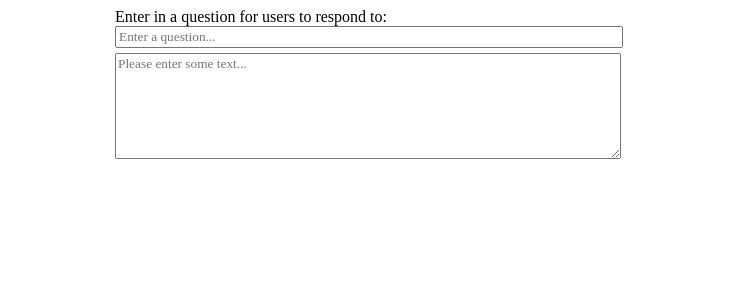
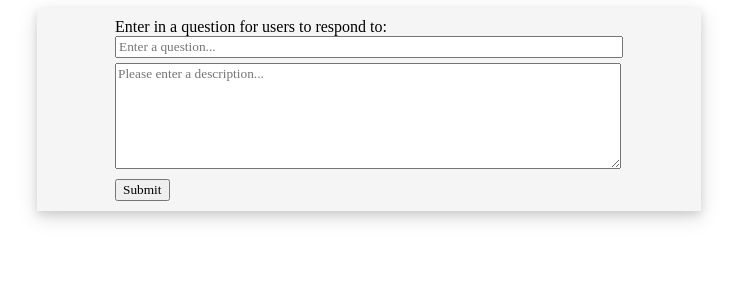
Before and after one commit to eric-zhou2001/KForms, a React (Create React App) app in the folder kforms_react/: page / in a window 1280 px wide. Shown: the top 300 px of the page, without its empty margins (271-1008 px from the left). Built offline with nearby package versions, Linux system fonts and the light colour scheme; a web font is replaced by a local one.

Commit message:
added more detail for styling

```diff
--- a/kforms_react/src/components/Textbox.css
+++ b/kforms_react/src/components/Textbox.css
@@ -8,6 +8,17 @@
 .center-container {
     display:flex;
     justify-content: center;
+    margin-left:300px;
+    margin-right: 300px;
+    margin:0 300px 0 300px;
+    padding-top:10px;
+    padding-bottom: 10px;
+    box-shadow: 0 4px 8px 0 rgba(0, 0, 0, 0.1), 0 6px 20px 0 rgba(0, 0, 0, 0.14);
+    background-color:#F5F5F5;
+}
+
+.submitBtn {
+    margin-top:10px;
 }
 
 .textbox-label,
--- a/kforms_react/src/components/Textbox.js
+++ b/kforms_react/src/components/Textbox.js
@@ -55,8 +55,14 @@ class Textbox extends Component {
                         name={"textBox_" + this.state.id}
                         value={this.state.content}
                         onChange = {this.saveContent}
-                        placeholder={"Please enter some text..."}
+                        placeholder={"Please enter a description..."}
                     ></textarea>
+                    <button
+                        class={"submitBtn"}
+                        type={"submit"}
+                    >
+                        Submit
+                    </button>
                 </form>
             </div>
         );
```
